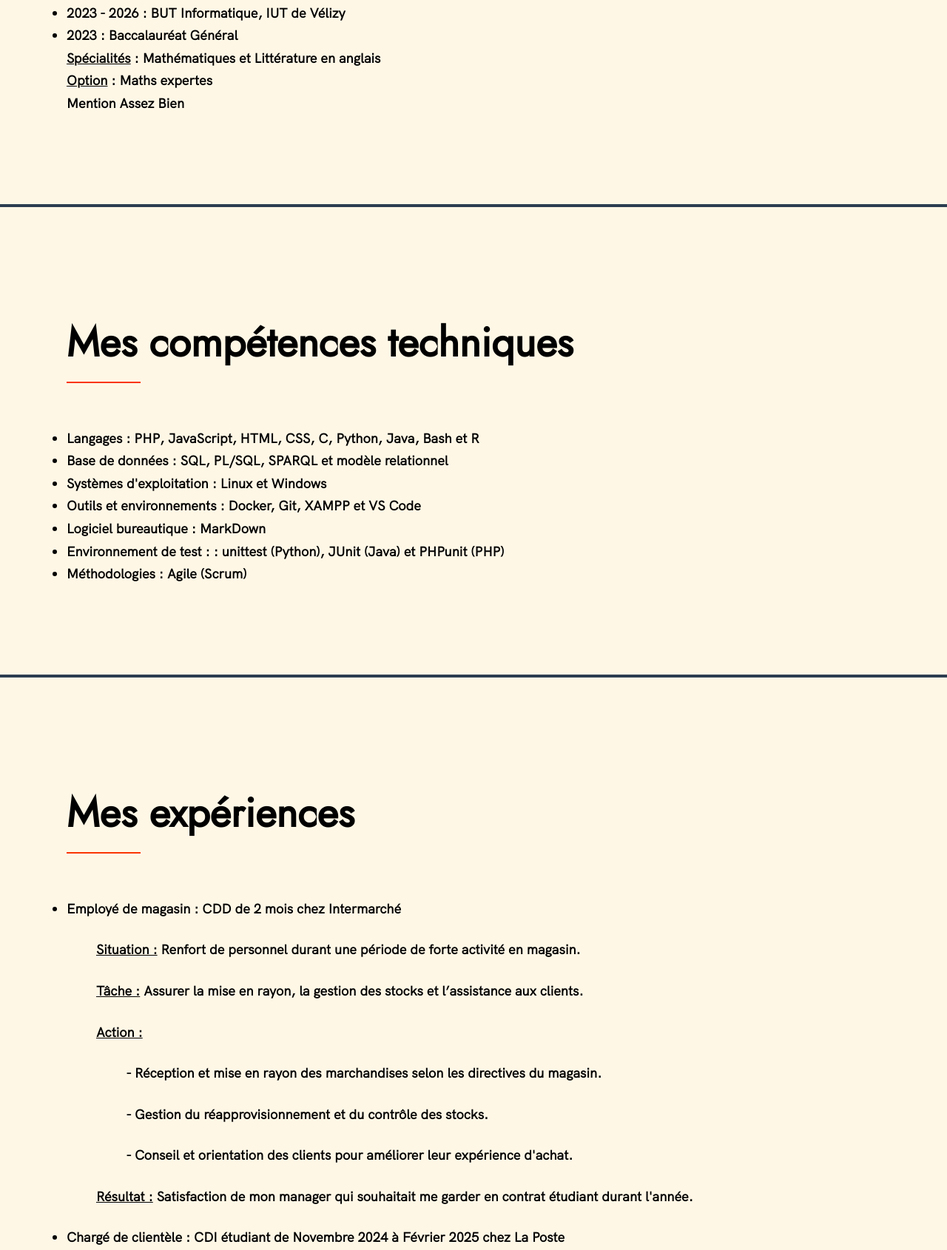
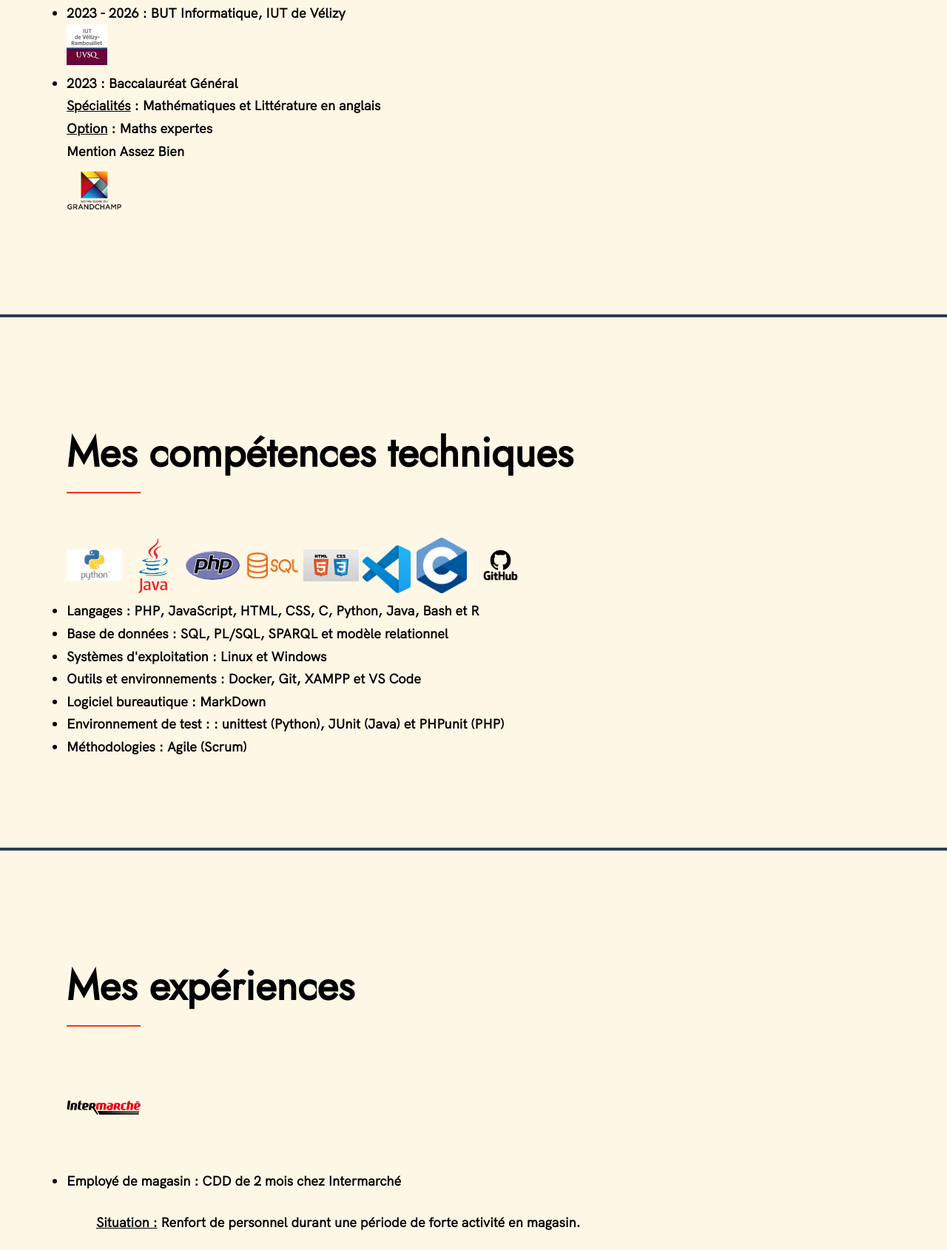
Before and after one commit to amirnssr/comm, a plain HTML site: page index.html in a window 1280 px wide. Shown: the part 1121-2811 px from the top of the page at 74% size. Drawn offline with Linux system fonts and the light colour scheme.

Commit message:
vzy toisd

```diff
--- a/index.html
+++ b/index.html
@@ -86,8 +86,8 @@
         <p>
           Je suis actuellement en deuxième année de BUT Informatique à l'IUT de Vélizy.  </p>
         <ul>
-          <li><strong>2023 - 2026 :</strong> BUT Informatique, IUT de Vélizy    </li>
-          <li><strong>2023 : </strong>Baccalauréat Général <br> <u>Spécialités</u> : Mathématiques et Littérature en anglais <br> <u>Option</u> : Maths expertes<br>Mention Assez Bien </li>
+          <li><strong>2023 - 2026 :</strong> BUT Informatique, IUT de Vélizy    </li><img src="./images/iut.jpg" alt="Photo de profil" width="55" height="55" id="iut">
+          <li><strong>2023 : </strong>Baccalauréat Général <br> <u>Spécialités</u> : Mathématiques et Littérature en anglais <br> <u>Option</u> : Maths expertes<br>Mention Assez Bien </li><img src="./images/ndg.png" alt="Photo de profil" width="75" height="75" id="ndg">
 
 
         </ul>
@@ -99,6 +99,14 @@
         <h2>Mes compétences techniques</h2>
       </div>
       <div class="row">
+        <img src="./images/Python-Symbole.jpg" alt="Photo de profil" width="75" height="75" id="py">
+        <img src="./images/Java_Logo.svg.png" alt="Photo de profil" width="75" height="75" id="java">
+        <img src="./images/PHP-logo.svg" alt="Photo de profil" width="75" height="75" id="php">
+        <img src="./images/Sql_data_base_with_logo.svg.png" alt="Photo de profil" width="75" height="75" id="sql">
+        <img src="./images/html-css-1000x570.webp" alt="Photo de profil" width="75" height="75" id="css">
+        <img src="./images/vs.png" alt="Photo de profil" width="65" height="65" id="vs">
+        <img src="./images/C_Programming_Language.svg.png" alt="Photo de profil" width="75" height="75" id="c">
+        <img src="./images/GitHub-logo.png" alt="Photo de profil" width="75" height="75" id="gh">
         <ul>
           <li><strong>Langages :</strong> PHP, JavaScript, HTML, CSS, C, Python, Java, Bash et R</li>
           <li><strong>Base de données :</strong> SQL, PL/SQL, SPARQL et modèle relationnel</li>
@@ -118,8 +126,11 @@
       </div>
       <div class="row">
         <ul>
+          <img src="./images/logo-liste_enseigne-intermarche-v3.png" alt="Photo de profil" width="100" height="100" id="im">
           <li>
-            <strong>Employé de magasin :</strong> CDD de 2 mois chez <strong>Intermarché</strong>
+
+            <p><strong>Employé de magasin :</strong> CDD de 2 mois chez <strong>Intermarché</strong></p>
+
             <p  style="text-indent: 40px;"><strong><u>Situation :</u></strong> Renfort de personnel durant une période de forte activité en magasin.</p>
             <p style="text-indent: 40px;"><strong><u>Tâche :</u></strong> Assurer la mise en rayon, la gestion des stocks et l’assistance aux clients.</p>
             <p style="text-indent: 40px;"><strong><u>Action :</u></strong>
@@ -131,7 +142,8 @@
             </p>
             <p style="text-indent: 40px;"><strong><u>Résultat :</u></strong> Satisfaction de mon manager qui souhaitait me garder en contrat étudiant durant l'année.</p>
           </li>
-
+          <p></p>
+          <img src="./images/La_Poste_2022.svg" alt="Photo de profil" width="75" height="75" id="lp">
           <li>
             <strong>Chargé de clientèle :</strong> CDI étudiant de Novembre 2024 à Février 2025 chez <strong>La Poste</strong>
             <p style="text-indent: 40px;"><strong><u>Situation :</u></strong> Renforcement du service client pour gérer les flux de demandes en agence.</p>
@@ -144,7 +156,8 @@
             </p>
             <p style="text-indent: 40px;"><strong><u>Résultat :</u></strong> Satisfaction des managers.</p>
           </li>
-
+          <p></p>
+          <img src="./images/ndg.png" alt="Photo de profil" width="100" height="100" id="a">
           <li>
             <strong>Soutien Scolaire :</strong> Programme bénévole de soutien scolaire pour les élèves de seconde générale et professionnelle dans mon <strong>lycée</strong>
             <p style="text-indent: 40px;"><strong><u>Situation :</u></strong> Besoin d’un accompagnement scolaire personnalisé pour des élèves rencontrant des difficultés dans certaines matières.</p>
@@ -171,7 +184,7 @@
 
           <div class="work__box">
             <div class="work__text">
-              <h3>Projet de développement JAVA</h3>
+              <h3>Projet de développement JAVA</h3><img src="./images/Java_Logo.svg.png" alt="Photo de profil" width="75" height="75" id="j">
               <p><strong><u>Situation :</u></strong> Une tempête magique a déplacé des cristaux dans un univers fictif, et il faut les réaligner dans leurs temples respectifs.</p>
               <p><strong><u>Tâche :</u></strong> Développer une application interactive permettant d'optimiser les déplacements des cristaux à l'aide d'algorithmes de tri et heuristiques.</p>
               <p><strong><u>Action :</u></strong>
@@ -212,6 +225,10 @@
           <div class="work__box">
             <div class="work__text">
               <h3>Développement d'un site Web</h3>
+              <img src="./images/PHP-logo.svg" alt="Photo de profil" width="75" height="75" id="55">
+              <img src="./images/Sql_data_base_with_logo.svg.png" alt="Photo de profil" width="75" height="75" id="7">
+              <img src="./images/html-css-1000x570.webp" alt="Photo de profil" width="75" height="75" id="im5">
+              <img src="./images/raspberry-pi-os-logo-with-board-background-3.avif" alt="Photo de profil" width="75" height="75" id="im745">
               <p><strong><u>Situation :</u></strong> Dans le cadre d'un projet académique, il était nécessaire de concevoir un site web permettant de calculer des probabilités associées à la loi inverse-gaussienne.</p>
               <p><strong><u>Tâche :</u></strong> Développer un site web interactif capable d'effectuer ces calculs à l'aide de méthodes numériques et d'afficher les résultats sous forme graphique.</p>
               <p><strong><u>Action :</u></strong>
@@ -265,6 +282,8 @@
           <div class="work__box">
             <div class="work__text">
               <h3>Exploitation de la base de données d'un hôtel</h3>
+              <img src="./images/Sql_data_base_with_logo.svg.png" alt="Photo de profil" width="75" height="75" id="imdfd">
+              <img src="./images/hq720.jpg" alt="Photo de profil" width="75" height="75" id="imzds">
               <p><strong><u>Situation :</u></strong> Un hôtel souhaitait optimiser ses revenus et améliorer sa réputation grâce à une meilleure gestion de ses données.</p>
               <p><strong><u>Tâche :</u></strong> Concevoir une analyse stratégique en exploitant les données de réservation et de fréquentation de l'hôtel.</p>
               <p><strong><u>Action :</u></strong>
@@ -317,7 +336,7 @@
     <div class="row">
       <ul>
         <li><strong>Obtenir mon BUT :</strong> Je souhaite obtenir mon BUT Informatique en alternance au sein de <strong>l'IUT de Vélizy.</strong></li>
-        <li><strong>Intégrer une école d'ingénieur : </strong> Après l'obtention de mon BUT, je souhaite intégrer une école d'ingénieur spécialisée dans le développement comme  <strong>l'Efrei.</strong></li>
+        <li><strong>Intégrer une école d'ingénieur : </strong> Après l'obtention de mon BUT, je souhaite intégrer une école d'ingénieur spécialisée dans le développement comme  <strong>l'EFREI, l'ISEP, l'ESIEE ou l'ESIEA</strong></li>
         <li><strong>Devenir développeur : </strong>Une fois diplômé, je souhaite devenir développeur pendant quelques années afin de renforcer mes compétences techniques.  </li>
         <li><strong>Devenir chef de projet : </strong>Après avoir obtenu un socle de compétences techniques très solide, je souhaite m'orienter vers la gestion de projet informatique pour alterner entre technique et gestion en faisant des métiers comme <strong>TechLead ou Product Owner.</strong></li>
       </ul>
@@ -354,7 +373,7 @@
     <div class="row">
       <!-- If you give me some credit by keeping the below paragraph, will be huge for me 😊 Thanks. -->
       <p>
-        &copy; 2025 - Template designed & developed by Nassiri Amir.</a>
+        © 2025 - Modèle conçu et développé par NASSIRI Amir.</a>
       </p>
       <div class="footer__github-buttons">
 
```
Also changed, not shown: images/C_Programming_Language.svg.png (added), images/GitHub-Logo.png (deleted), images/GitHub-logo.png (added), images/Java_Logo.svg.png (added), images/La_Poste_2022.svg (added), images/PHP-logo.svg (added), images/Python-Symbole.jpg (added), images/Sql_data_base_with_logo.svg.png (added), images/hq720.jpg (added), images/html-css-1000x570.webp (added), images/logo-liste_enseigne-intermarche-v3.png (added), images/raspberry-pi-os-logo-with-board-background-3.avif (added), images/vs.png (added).
